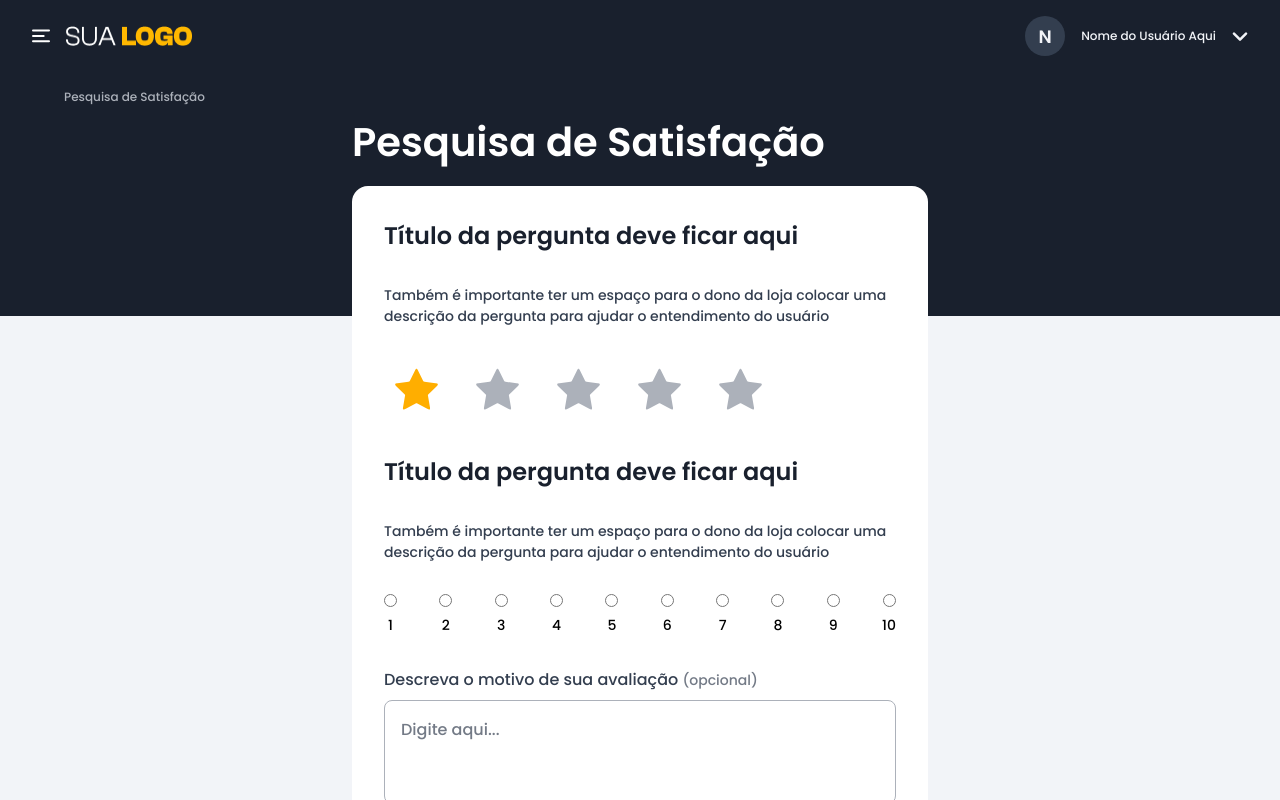
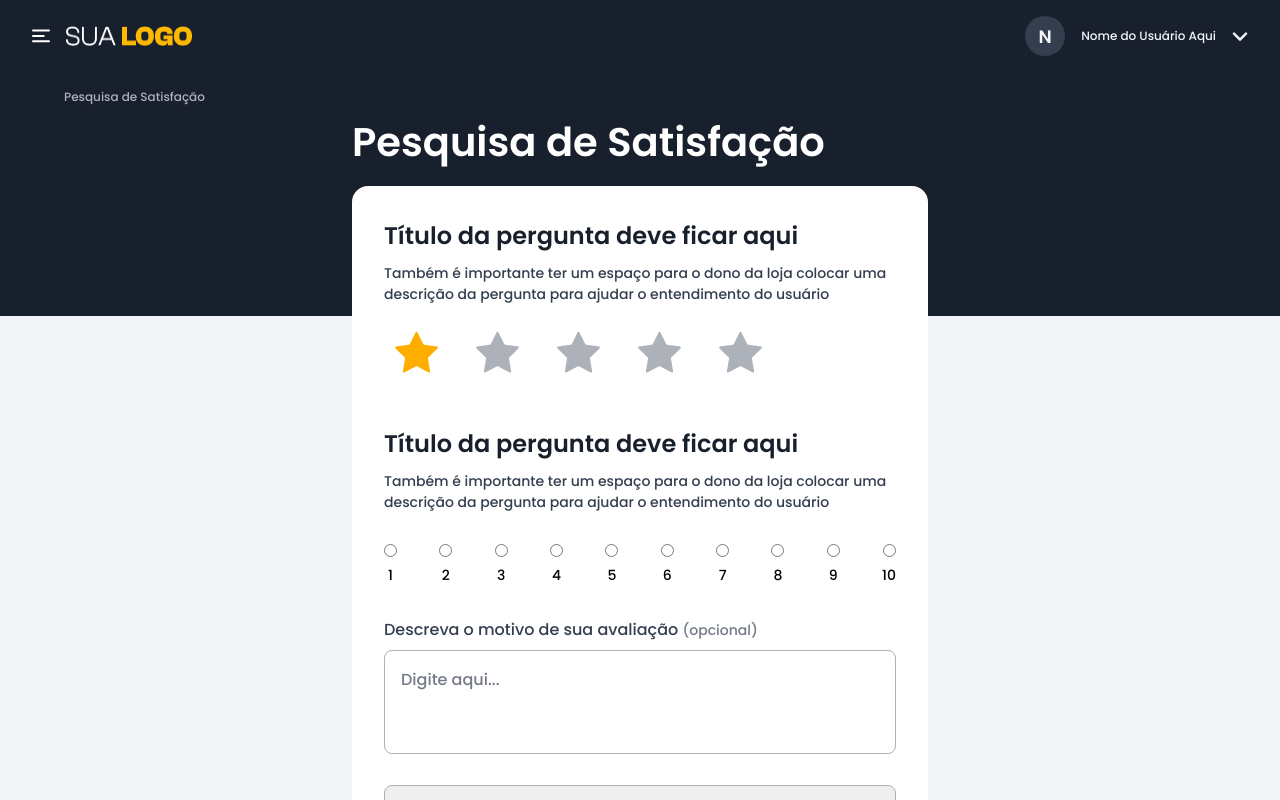
Before and after one commit to kayokalinauskas/satisfaction-survey-forms, a Next.js app: page / in a window 1280 px wide. Built offline with nearby package versions, Linux system fonts and the light colour scheme.

Commit message:
Small style ajustments

```diff
--- a/app/components/FormContainer.js
+++ b/app/components/FormContainer.js
@@ -24,17 +24,22 @@ const FormContainer = () => {
   };
   return (
     <form onSubmit={handleForm} className={styles["form"]}>
+      <div className={styles["question-box"]}>
         <h2>Título da pergunta deve ficar aqui</h2>
         <p className={styles["description"]}>
           Também é importante ter um espaço para o dono da loja colocar uma
           descrição da pergunta para ajudar o entendimento do usuário
         </p>
         <StarRating data={handleRating} value={starRating} name="starRating" />
+      </div>
+
+      <div className={styles["question-box"]}>
         <h2>Título da pergunta deve ficar aqui</h2>
         <p className={styles["description"]}>
           Também é importante ter um espaço para o dono da loja colocar uma
           descrição da pergunta para ajudar o entendimento do usuário
         </p>
+      </div>
       <div className={styles["radio-container"]}>
         {Array.from({ length: 10 }).map((_, i) => (
           <label className={styles["radio-label"]} key={i}>
--- a/app/styles/page.module.scss
+++ b/app/styles/page.module.scss
@@ -83,7 +83,11 @@
 .star {
   cursor: pointer;
 }
-
+.question-box {
+  display: flex;
+  flex-direction: column;
+  gap: 9px;
+}
 .select {
   display: flex;
   width: 100%;
--- a/app/styles/starRating.module.scss
+++ b/app/styles/starRating.module.scss
@@ -1,6 +1,8 @@
 .star-rating {
   display: flex;
+  margin-top: 7px;
   gap: 16px;
+  margin-bottom: 9px;
 }
 
 @media (max-width: 540px) {
```
Lines whose indentation alone changed are shown as unchanged.
